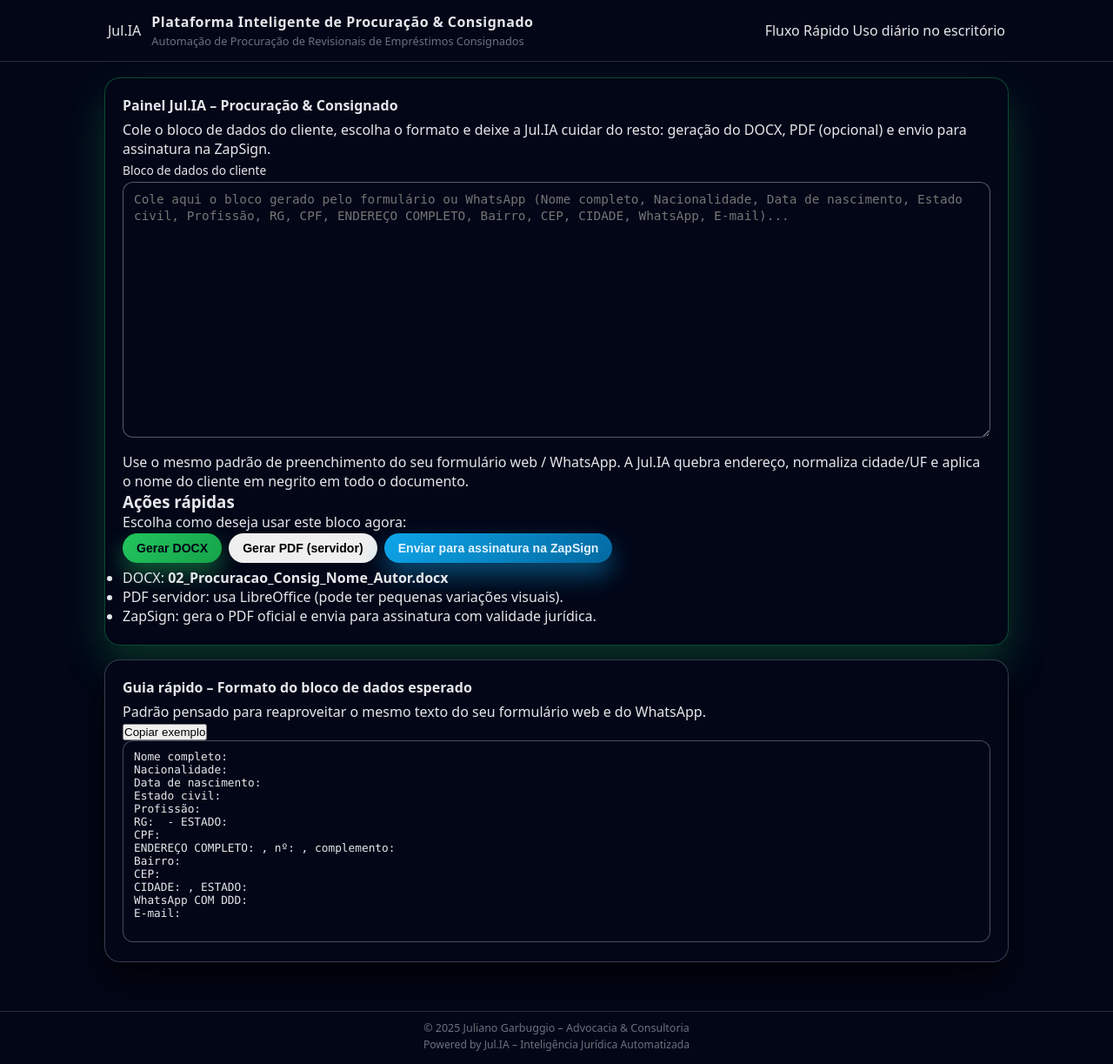
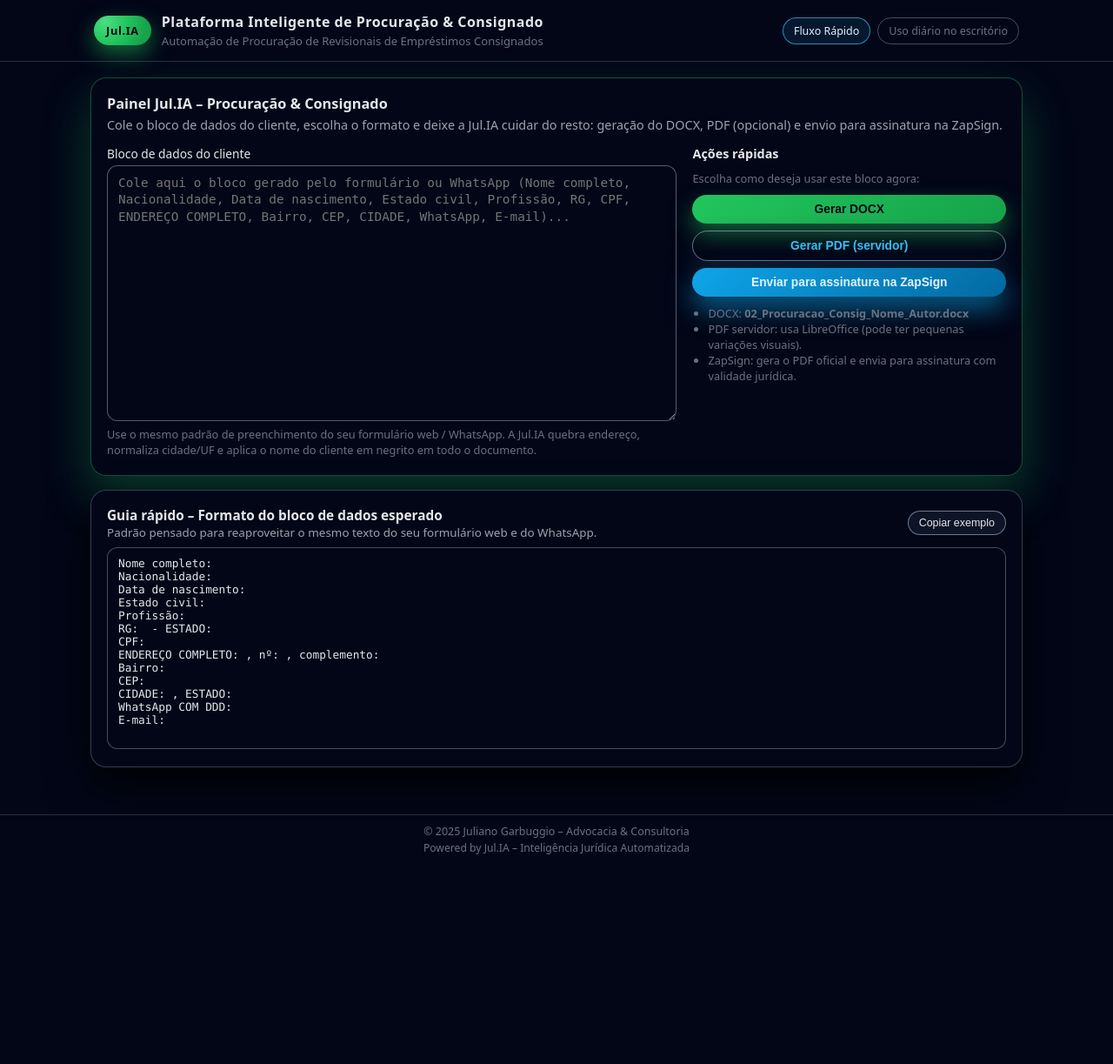
Before and after one commit to julianogarbuggio/julia-procuracao, a FastAPI app: page / in a window 1280 px wide. Shown: the whole page at 87% size. After the commit the page ends 982 px from the top, so only its background shows below. Run offline with FastAPI, Linux system fonts and the light colour scheme.

Commit message:
Add files via upload

```diff
--- a/app/static/styles.css
+++ b/app/static/styles.css
@@ -1,4 +1,4 @@
-/* Reset básico */
+/* Reset */
 * {
     box-sizing: border-box;
     margin: 0;
@@ -19,10 +19,10 @@
     --text-softer: #6b7280;
 }
 
-/* Fundo geral, modo noite gostoso para olho cansado de advogado */
+/* Corpo – modo noite, estilo Jul.IA */
 body {
     font-family: system-ui, -apple-system, BlinkMacSystemFont, "Segoe UI", sans-serif;
-    background: radial-gradient(circle at top, #020617 0, #020617 35%, #020617 100%);
+    background: radial-gradient(circle at top, #020617 0, #020617 40%, #020617 100%);
     color: var(--text-main);
     min-height: 100vh;
     display: flex;
@@ -37,13 +37,13 @@ body {
 }
 
 .topbar-inner {
-    max-width: 1080px;
+    max-width: 1100px;
     margin: 0 auto;
-    padding: 14px 16px;
+    padding: 14px 18px;
     display: flex;
     align-items: center;
     justify-content: space-between;
-    gap: 12px;
+    gap: 14px;
 }
 
 .brand {
@@ -52,14 +52,15 @@ body {
     gap: 12px;
 }
 
-.brand-pill {
-    background: radial-gradient(circle at 20% 20%, #4ade80 0, #22c55e 40%, #166534 100%);
+.brand-logo {
+    border-radius: 999px;
+    padding: 8px 14px;
+    background: radial-gradient(circle at 20% 20%, #4ade80 0, #22c55e 42%, #16a34a 80%);
+    box-shadow: 0 10px 25px rgba(34, 197, 94, 0.5);
     color: #020617;
-    font-weight: 700;
-    padding: 8px 14px;
-    border-radius: 999px;
+    font-weight: 800;
     font-size: 0.8rem;
-    box-shadow: 0 10px 25px rgba(34, 197, 94, 0.45);
+    letter-spacing: 0.05em;
 }
 
 .brand-text h1 {
@@ -69,32 +70,32 @@ body {
 }
 
 .brand-text p {
-    font-size: 0.8rem;
+    font-size: 0.82rem;
     color: var(--text-softer);
     margin-top: 2px;
 }
 
-.topbar-actions {
+.topbar-tags {
     display: flex;
     gap: 8px;
     flex-wrap: wrap;
     justify-content: flex-end;
 }
 
-.pill {
+.tag {
     border-radius: 999px;
     padding: 6px 12px;
     font-size: 0.78rem;
-    border: 1px solid rgba(148, 163, 184, 0.4);
+    border: 1px solid rgba(148, 163, 184, 0.45);
 }
 
-.pill-secondary {
-    background: rgba(56, 189, 248, 0.08);
-    border-color: rgba(56, 189, 248, 0.6);
+.tag-primary {
+    background: rgba(56, 189, 248, 0.1);
+    border-color: rgba(56, 189, 248, 0.7);
     color: #e0f2fe;
 }
 
-.pill-outline {
+.tag-outline {
     background: transparent;
     color: var(--text-softer);
 }
@@ -102,10 +103,10 @@ body {
 /* Layout principal */
 main {
     flex: 1;
-    max-width: 1080px;
+    max-width: 1100px;
     width: 100%;
     margin: 18px auto 28px;
-    padding: 0 12px 24px;
+    padding: 0 14px 26px;
     display: flex;
     flex-direction: column;
     gap: 16px;
@@ -113,47 +114,51 @@ main {
 
 /* Cards */
 .card {
-    background: radial-gradient(circle at top left, #020617 0, #020617 65%);
+    background: radial-gradient(circle at top left, #020617 0, #020617 64%);
     border-radius: 18px;
-    padding: 18px 16px 18px;
+    padding: 18px 18px 20px;
     border: 1px solid var(--border-soft);
-    box-shadow: 0 22px 40px rgba(0, 0, 0, 0.7);
+    box-shadow: 0 24px 48px rgba(0, 0, 0, 0.8);
 }
 
 .card.hero {
-    border: 1px solid rgba(34, 197, 94, 0.35);
-    box-shadow: 0 24px 48px rgba(34, 197, 94, 0.24);
+    border: 1px solid rgba(34, 197, 94, 0.4);
+    box-shadow: 0 26px 56px rgba(34, 197, 94, 0.28);
 }
 
-.card h2 {
-    font-size: 1rem;
-    margin-bottom: 6px;
+.hero-header h2 {
+    font-size: 1.02rem;
+    margin-bottom: 4px;
 }
 
-.hero-text {
+.hero-header p {
     font-size: 0.9rem;
     color: var(--text-muted);
-    margin-bottom: 10px;
 }
 
-.section-hint {
-    font-size: 0.86rem;
-    color: var(--text-muted);
-    margin-bottom: 10px;
+/* Grid do formulário */
+.form-grid {
+    display: grid;
+    grid-template-columns: minmax(0, 2fr) minmax(260px, 1.1fr);
+    gap: 18px;
+    margin-top: 14px;
 }
 
-/* Form principal */
+.form-main,
+.form-side {
+    display: flex;
+    flex-direction: column;
+}
+
 .label-main {
     display: block;
     font-size: 0.86rem;
     font-weight: 500;
-    margin-top: 4px;
     margin-bottom: 4px;
 }
 
 textarea {
     width: 100%;
-    margin-bottom: 12px;
     padding: 10px 12px;
     border-radius: 12px;
     border: 1px solid rgba(148, 163, 184, 0.55);
@@ -163,59 +168,76 @@ textarea {
     outline: none;
     font-size: 0.9rem;
     line-height: 1.35;
+    min-height: 260px;
 }
 
 textarea:focus {
     border-color: var(--accent-outline);
-    box-shadow: 0 0 0 1px rgba(56, 189, 248, 0.6);
+    box-shadow: 0 0 0 1px rgba(56, 189, 248, 0.7);
+}
+
+.hint {
+    font-size: 0.8rem;
+    color: var(--text-softer);
+    margin-top: 6px;
+}
+
+/* Lado direito / ações */
+.form-side h3 {
+    font-size: 0.9rem;
+    margin-bottom: 4px;
+}
+
+.form-side .hint {
+    margin-bottom: 10px;
+}
+
+.actions {
+    display: flex;
+    flex-direction: column;
+    gap: 8px;
+    margin-bottom: 10px;
 }
 
 /* Botões */
-.actions {
-    display: flex;
-    flex-wrap: wrap;
-    gap: 8px;
-    margin-top: 2px;
-    margin-bottom: 6px;
-}
-
 .btn {
     display: inline-flex;
     align-items: center;
     justify-content: center;
-    padding: 9px 16px;
+    padding: 9px 14px;
     border-radius: 999px;
     border: none;
-    font-size: 0.88rem;
+    font-size: 0.86rem;
     font-weight: 600;
     cursor: pointer;
     text-decoration: none;
-    transition: transform 0.08s ease, box-shadow 0.08s ease, filter 0.08s ease, background 0.12s;
+    transition: transform 0.08s ease, box-shadow 0.08s ease,
+        filter 0.08s ease, background 0.12s;
     white-space: nowrap;
 }
 
 .btn.primary {
     background: linear-gradient(135deg, #22c55e, #16a34a);
     color: #020617;
-    box-shadow: 0 12px 26px rgba(34, 197, 94, 0.45);
+    box-shadow: 0 12px 26px rgba(34, 197, 94, 0.5);
 }
 
-.btn.outline {
+.btn.secondary {
     background: transparent;
     color: var(--accent-outline);
-    border: 1px solid rgba(148, 163, 184, 0.6);
-    box-shadow: 0 10px 20px rgba(15, 23, 42, 0.85);
+    border: 1px solid rgba(148, 163, 184, 0.7);
+    box-shadow: 0 10px 22px rgba(15, 23, 42, 0.95);
 }
 
 .btn.zap {
     background: linear-gradient(135deg, #0ea5e9, #0369a1);
     color: #e0f2fe;
-    box-shadow: 0 14px 28px rgba(14, 165, 233, 0.45);
+    box-shadow: 0 14px 30px rgba(14, 165, 233, 0.55);
 }
 
 .btn:hover {
     transform: translateY(-1px);
-    filter: brightness(1.05);
+    filter: brightness(1.04);
 }
 
 .btn:active {
@@ -223,23 +245,56 @@ textarea:focus {
     box-shadow: none;
 }
 
+.hint-list {
+    font-size: 0.8rem;
+    color: var(--text-softer);
+    list-style: disc;
+    padding-left: 18px;
+}
+
+/* Guia rápido */
+.section-header {
+    display: flex;
+    align-items: center;
+    justify-content: space-between;
+    gap: 10px;
+    margin-bottom: 8px;
+}
+
+.section-header h2 {
+    font-size: 0.96rem;
+}
+
+.section-sub {
+    font-size: 0.84rem;
+    color: var(--text-muted);
+}
+
+.mini-btn {
+    border-radius: 999px;
+    padding: 6px 12px;
+    font-size: 0.78rem;
+    border: 1px solid rgba(148, 163, 184, 0.7);
+    background: rgba(15, 23, 42, 0.9);
+    color: #e5e7eb;
+    cursor: pointer;
+}
+
+.mini-btn:hover {
+    border-color: var(--accent-outline);
+}
+
 /* Código de exemplo */
 .code {
     background: radial-gradient(circle at top, #020617 0, #020617 70%);
     border-radius: 12px;
     padding: 10px 12px;
-    font-family: ui-monospace, SFMono-Regular, Menlo, Monaco, Consolas, "Liberation Mono", "Courier New", monospace;
+    font-family: ui-monospace, SFMono-Regular, Menlo, Monaco, Consolas,
+        "Liberation Mono", "Courier New", monospace;
     font-size: 0.8rem;
     white-space: pre-wrap;
     border: 1px solid rgba(148, 163, 184, 0.45);
     color: #e5e7eb;
-}
-
-/* Textos auxiliares */
-.hint-small {
-    font-size: 0.78rem;
-    color: var(--text-softer);
-    margin-top: 2px;
 }
 
 /* Rodapé */
@@ -261,15 +316,18 @@ footer {
     font-size: 0.76rem;
 }
 
-/* Desktop */
-@media (min-width: 768px) {
+/* Mobile */
+@media (max-width: 799px) {
     .topbar-inner {
-        padding: 14px 24px;
+        flex-direction: column;
+        align-items: flex-start;
     }
-    main {
-        padding: 0 20px 28px;
+
+    .form-grid {
+        grid-template-columns: minmax(0, 1fr);
     }
-    .card {
-        padding: 20px 20px 22px;
+
+    textarea {
+        min-height: 220px;
     }
 }
```
